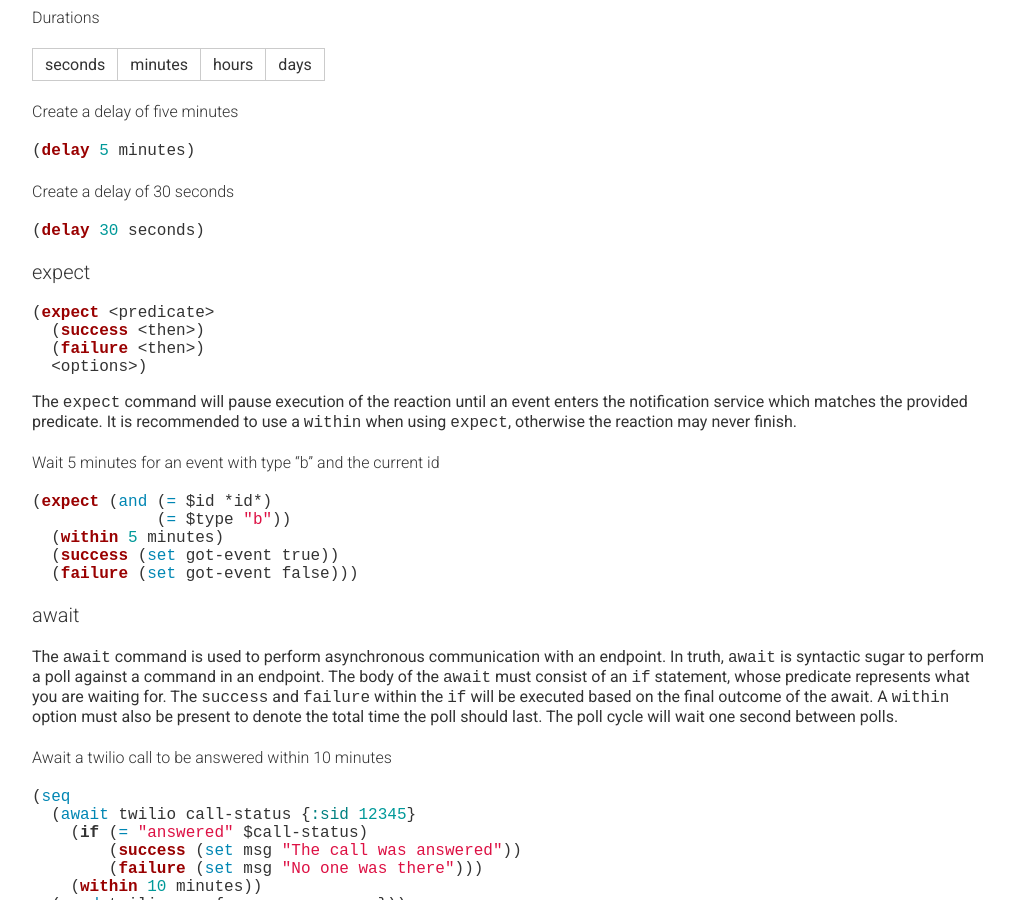
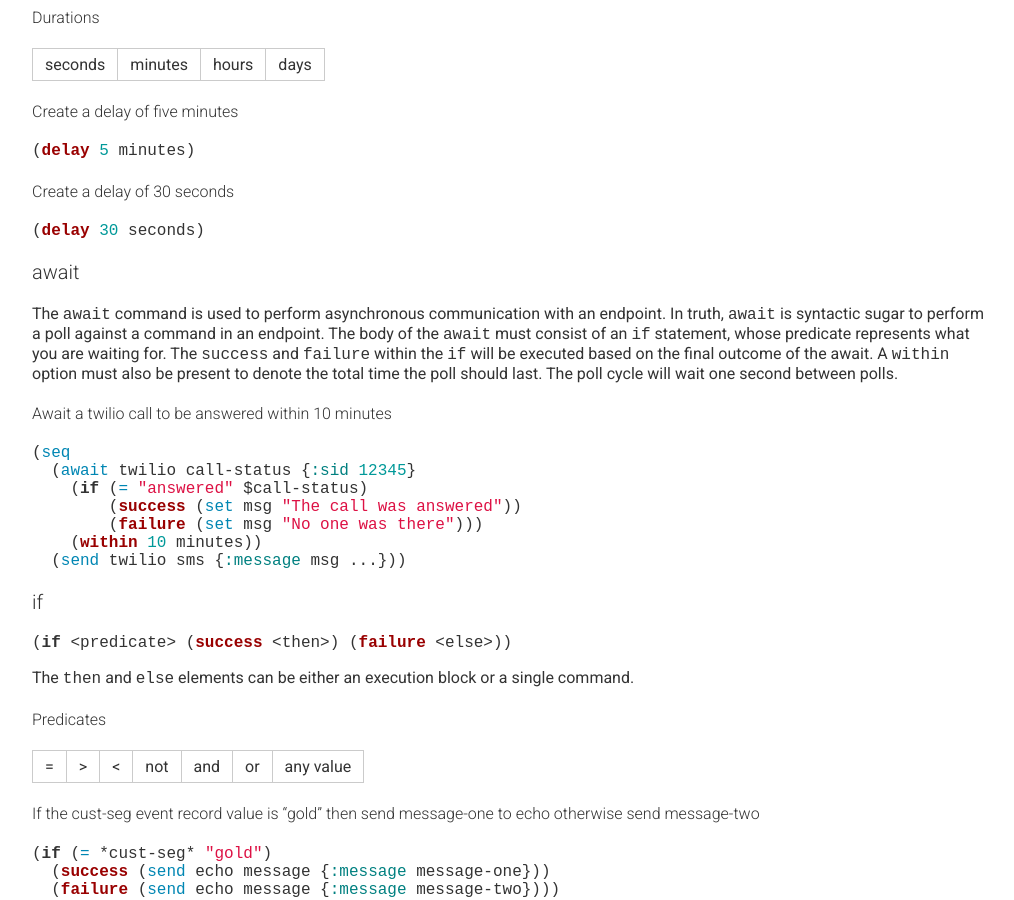
Before and after one commit to ianbishop/userevents.github.io, a Jekyll site: the page built from docs/then.md, in a window 1280 px wide and 900 px high, scrolled down 3166 px. Shown: the whole window, without its empty margins (0-1014 px from the left). Built offline with Jekyll 4.4.1, drawn with Linux system fonts in a browser that asks for light colours; Markdown is read by kramdown in place of the engine named in the settings.

Commit message:
Update then.md

```diff
--- a/docs/then.md
+++ b/docs/then.md
@@ -218,26 +218,6 @@ The `delay` command will delay further evaluation of a reaction. This delay resp
 (delay 30 seconds)
 {% endhighlight %}
 
-### expect
-
-{% highlight clojure %}
-(expect <predicate>
-  (success <then>)
-  (failure <then>)
-  <options>)
-{% endhighlight %}
-
-The `expect` command will pause execution of the reaction until an event enters the notification service which matches the provided predicate. It is recommended to use a `within` when using `expect`, otherwise the reaction may never finish.
-
-####  Wait 5 minutes for an event with type "b" and the current id
-{% highlight clojure %}
-(expect (and (= $id *id*)
-             (= $type "b"))
-  (within 5 minutes)
-  (success (set got-event true))
-  (failure (set got-event false)))
-{% endhighlight %}
-
 ### await
 
 The `await` command is used to perform asynchronous communication with an endpoint. In truth, `await` is syntactic sugar to perform a poll against a command in an endpoint. The body of the `await` must consist of an `if` statement, whose predicate represents what you are waiting for. The `success` and `failure` within the `if` will be executed based on the final outcome of the await. A `within` option must also be present to denote the total time the poll should last. The poll cycle will wait one second between polls.
```
